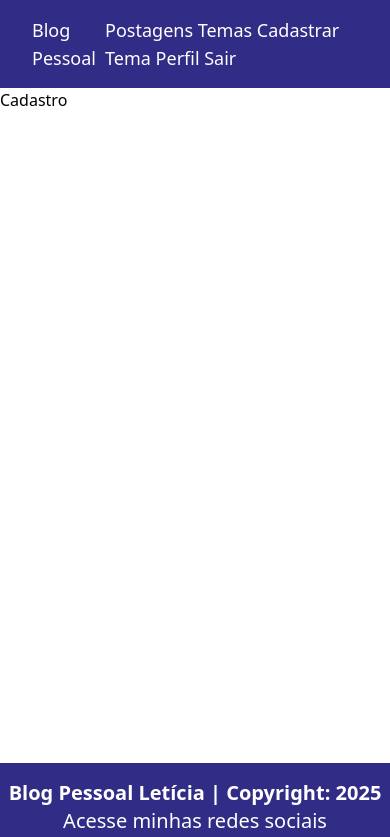
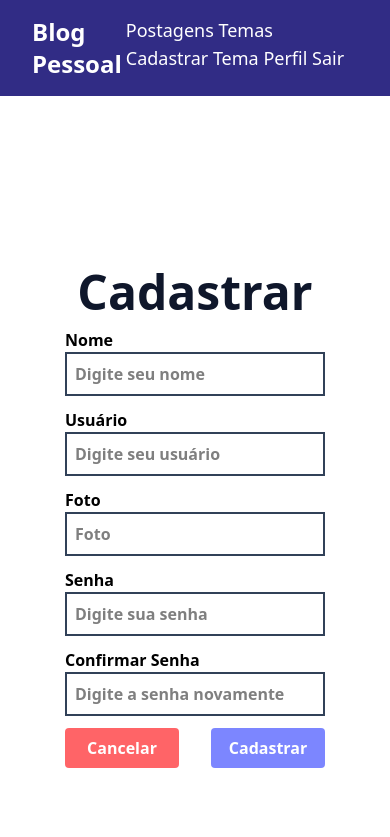
Before and after one commit to lefcc/blogpessoal_react, a React (Vite) app: page /cadastro in a window 390 px wide. Shown: the top 837 px of the page. Built offline with nearby package versions, Linux system fonts and the light colour scheme.

Commit message:
:new: Inclusão e Configuração de Login a Cadastro

```diff
--- a/src/App.tsx
+++ b/src/App.tsx
@@ -7,21 +7,16 @@ import Cadastro from "./pages/cadastro/Cadastro"
 
 function App() {
 
-
   return (
     <>
-
-      {/* Comentário em JSX */}
 
       <BrowserRouter>
         <Navbar />
 
         <div className="min-h-[80vh]">
           <Routes>
-            {/* Importando config definida em Home.tsx */}
-            <Route path="/" element={<Home />} />
+            <Route path="/login" element={<Login />} />
             <Route path="/home" element={<Home />} />
-            <Route path="/login" element={<Login />} />
             <Route path="/cadastro" element={<Cadastro />} />
           </Routes>
         </div>
--- a/src/components/navbar/Navbar.tsx
+++ b/src/components/navbar/Navbar.tsx
@@ -6,8 +6,8 @@ function Navbar() {
             <div className="w-full flex justify-center py-4 bg-indigo-900 text-white">
 
                 <div className="container flex justify-between text-lg mx-8">
-                    <Link to="/home" className="text-2xl font-bold"></Link>
-                    Blog Pessoal
+                    <Link to="/home" className="text-2xl font-bold"> Blog Pessoal</Link>
+
 
                     <div className="flex gap-4">
                         Postagens
--- a/src/pages/cadastro/Cadastro.tsx
+++ b/src/pages/cadastro/Cadastro.tsx
@@ -1,9 +1,47 @@
 function Cadastro() {
-  return (
+    return (
+        <>
+                <div className="grid grid-cols-1 lg:grid-cols-2 h-screen place-items-center font-bold">
 
-    <div>Cadastro</div>
+                    <div className="bg-[url('https://i.imgur.com/ZZFAmzo.jpg')] lg:block hidden bg-no-repeat w-full min-h-screen bg-cover bg-center"></div>
 
-  )
+                    <form className="flex justify-center items-center flex-col w-2/3 gap-3">
+                        <h2 className="text-slate-900 text-5xl">Cadastrar</h2>
+
+                        <div className="flex flex-col w-full">
+                            <label htmlFor="nome">Nome</label>
+                            <input type="text" id="nome" name="nome" placeholder="Digite seu nome" className="border-2 border-slate-700 rounde p-2" />
+                        </div>
+
+                        <div className="flex flex-col w-full">
+                            <label htmlFor="usuario">Usuário</label>
+                            <input type="text" id="usuario" name="usuario" placeholder="Digite seu usuário" className="border-2 border-slate-700 rounde p-2" />
+                        </div>
+
+                        <div className="flex flex-col w-full">
+                            <label htmlFor="foto">Foto</label>
+                            <input type="text" id="foto" name="foto" placeholder="Foto" className="border-2 border-slate-700 rounde p-2" />
+                        </div>
+
+                        <div className="flex flex-col w-full">
+                            <label htmlFor="senha">Senha</label>
+                            <input type="password" id="senha" name="senha" placeholder="Digite sua senha" className="border-2 border-slate-700 rounde p-2" />
+                        </div>
+
+                        <div className="flex flex-col w-full">
+                            <label htmlFor="confirmarSenha">Confirmar Senha</label>
+                            <input type="password" id="confirmarSenha" name="confirmarSenha" placeholder="Digite a senha novamente" className="border-2 border-slate-700 rounde p-2" />
+                        </div>
+
+                        <div className="flex justify-around w-full gap-8">
+                            <button type="reset" className="rounded text-white bg-red-400 hover:bg-red-700 w-1/2 py-2">Cancelar</button>
+                            <button type="submit" className="rounded text-white bg-indigo-400 hover:bg-indigo-900 w-1/2 py-2 flex justify-center">Cadastrar</button>
+                        </div>
+
+                    </form>
+                </div>
+            </>
+    )
 }
 
 export default Cadastro
--- a/src/pages/login/Login.tsx
+++ b/src/pages/login/Login.tsx
@@ -1,7 +1,56 @@
+import { Link } from "react-router-dom"
 
 function Login() {
   return (
-    <div>Login</div>
+    <>
+      <div className="grid grid-cols-1 lg:grid-cols-2 h-screen place-items-center font-bold ">
+        <form className="flex justify-center items-center flex-col w-1/2 gap-4">
+          <h2 className="text-slate-900 text-5xl ">Entrar</h2>
+
+          <div className="flex flex-col w-full">
+            <label htmlFor="usuario">Usuário</label>
+            <input
+              type="text"
+              id="usuario"
+              name="usuario"
+              placeholder="Usuario"
+              className="border-2 border-slate-700 rounded p-2"
+            />
+          </div>
+
+          <div className="flex flex-col w-full">
+            <label htmlFor="senha">Senha</label>
+            <input
+              type="password"
+              id="senha"
+              name="senha"
+              placeholder="Senha"
+              className="border-2 border-slate-700 rounded p-2"
+            />
+          </div>
+
+          <button
+            type="submit"
+            className="rounded bg-indigo-400 flex justify-center
+                    hover:bg-indigo-900 text-white w-1/2 py-2">
+
+            <span>Entrar</span>
+          </button>
+
+          <hr className="border-slate-800 w-full" />
+
+          <p>
+            Ainda não tem uma conta?{' '}
+            <Link to="/cadastro" className="text-indigo-800 hover:underline"> Cadastre-se	</Link>
+          </p>
+
+        </form>
+        <div
+          className="bg-[url('https://i.imgur.com/ZZFAmzo.jpg')] lg:block hidden bg-no-repeat w-full min-h-screen bg-cover bg-center">
+
+        </div>
+      </div>
+    </>
   )
 }
 
```
